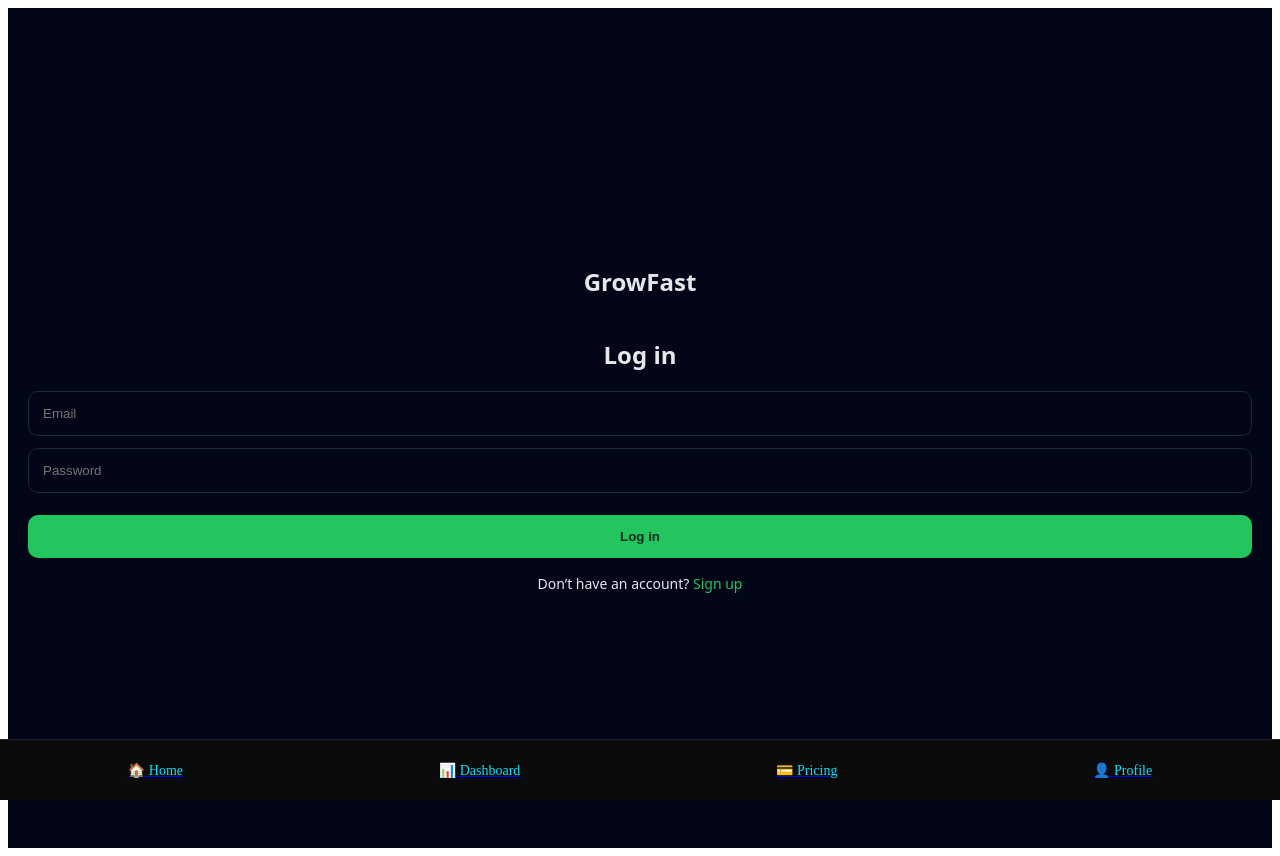
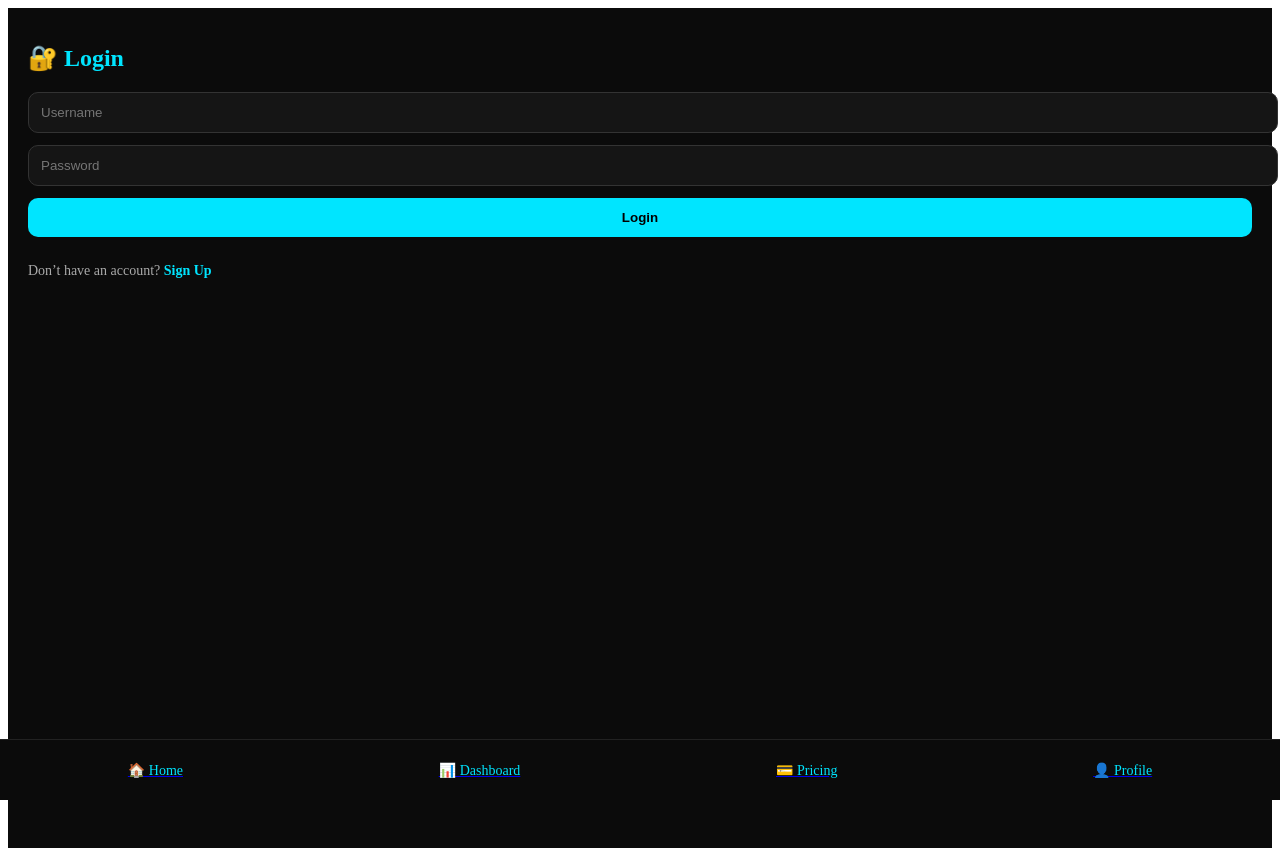
Before and after one commit to yooneaintchue161287-beep/socialmediagrow, a Next.js app: page /login in a window 1280 px wide. Built offline with nearby package versions, Linux system fonts and the light colour scheme.

Commit message:
Replace login page with new UI

```diff
--- a/pages/login.js
+++ b/pages/login.js
@@ -1,67 +1,61 @@
+import Link from "next/link";
+
 export default function Login() {
   return (
-    <div style={styles.page}>
-      <h1 style={styles.logo}>GrowFast</h1>
+    <div style={styles.container}>
+      <h1 style={styles.title}>🔐 Login</h1>
 
-      <h2 style={styles.title}>Log in</h2>
-
-      <input style={styles.input} placeholder="Email" />
+      <input style={styles.input} type="text" placeholder="Username" />
       <input style={styles.input} type="password" placeholder="Password" />
 
-      <button style={styles.primary}>Log in</button>
+      <button style={styles.button}>Login</button>
 
       <p style={styles.text}>
-        Don’t have an account? <a href="/signup" style={styles.link}>Sign up</a>
+        Don’t have an account?{" "}
+        <Link href="/signup" style={styles.link}>Sign Up</Link>
       </p>
     </div>
   );
 }
 
 const styles = {
-  page: {
+  container: {
+    padding: "20px",
     minHeight: "100vh",
-    background: "#020617",
-    color: "#e5e7eb",
-    display: "flex",
-    flexDirection: "column",
-    justifyContent: "center",
-    padding: "20px",
-    fontFamily: "system-ui",
-  },
-  logo: {
-    textAlign: "center",
-    fontSize: "24px",
-    fontWeight: "800",
-    marginBottom: "20px",
+    background: "#0b0b0b",
+    color: "#fff",
   },
   title: {
-    textAlign: "center",
+    color: "#00e5ff",
+    fontSize: "24px",
     marginBottom: "20px",
   },
   input: {
-    padding: "14px",
+    width: "100%",
+    padding: "12px",
     marginBottom: "12px",
     borderRadius: "10px",
-    border: "1px solid #1e293b",
-    background: "#020617",
-    color: "#e5e7eb",
+    border: "1px solid #333",
+    background: "#151515",
+    color: "#fff",
   },
-  primary: {
-    padding: "14px",
+  button: {
+    width: "100%",
+    padding: "12px",
     borderRadius: "10px",
     border: "none",
-    background: "#22c55e",
-    color: "#022c22",
-    fontWeight: "600",
-    marginTop: "10px",
+    background: "#00e5ff",
+    fontWeight: "bold",
+    cursor: "pointer",
+    marginBottom: "12px",
   },
   text: {
-    marginTop: "16px",
-    textAlign: "center",
     fontSize: "14px",
+    color: "#aaa",
   },
   link: {
-    color: "#22c55e",
+    color: "#00e5ff",
+    fontWeight: "bold",
     textDecoration: "none",
   },
 };
```
